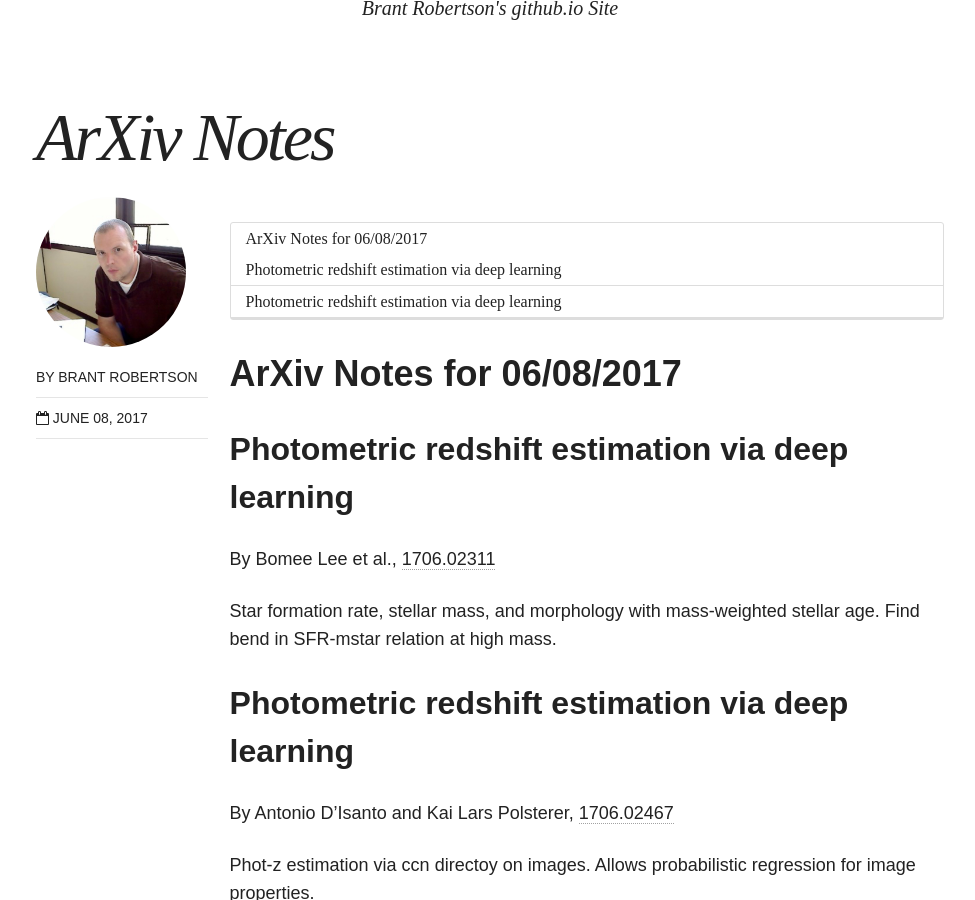
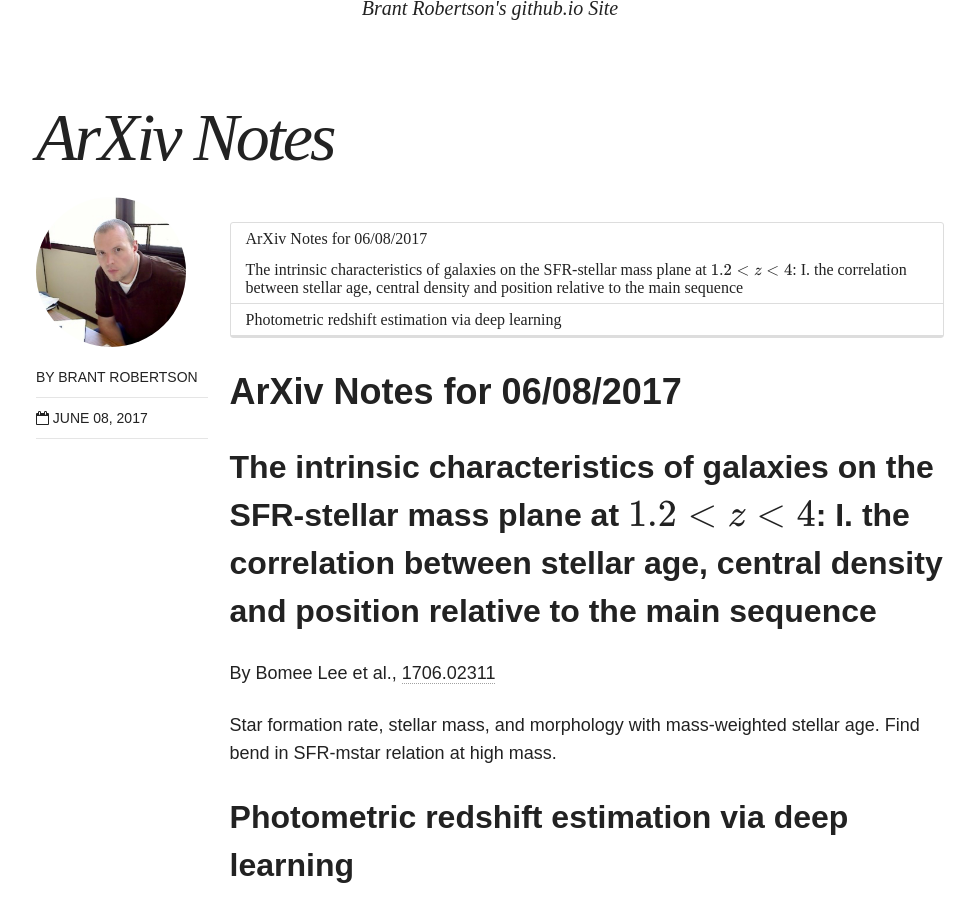
Before and after one commit to brantr/brantr.github.io, a Jekyll site: the page built from _posts/arxiv/2017-06-08-arxiv-06082017.md, in a window 1280 px wide and 900 px high, scrolled down 375 px. Shown: the whole window, without its empty margins (150-1125 px from the left). Built offline with Jekyll 4.4.1, drawn with Linux system fonts in a browser that asks for light colours; nearby versions of some CDN libraries; formulas are drawn with MathJax 3.

Commit message:
Fixed wrong article title.

```diff
--- a/_posts/arxiv/2017-06-08-arxiv-06082017.md
+++ b/_posts/arxiv/2017-06-08-arxiv-06082017.md
@@ -10,7 +10,7 @@ use_math: true
 
 
 # ArXiv Notes for 06/08/2017
-## Photometric redshift estimation via deep learning
+## The intrinsic characteristics of galaxies on the SFR-stellar mass plane at $$ 1.2<z<4 $$: I. the correlation between stellar age, central density and position relative to the main sequence
 
 By Bomee Lee et al., [1706.02311](https://arxiv.org/abs/1706.02311)
 
```
